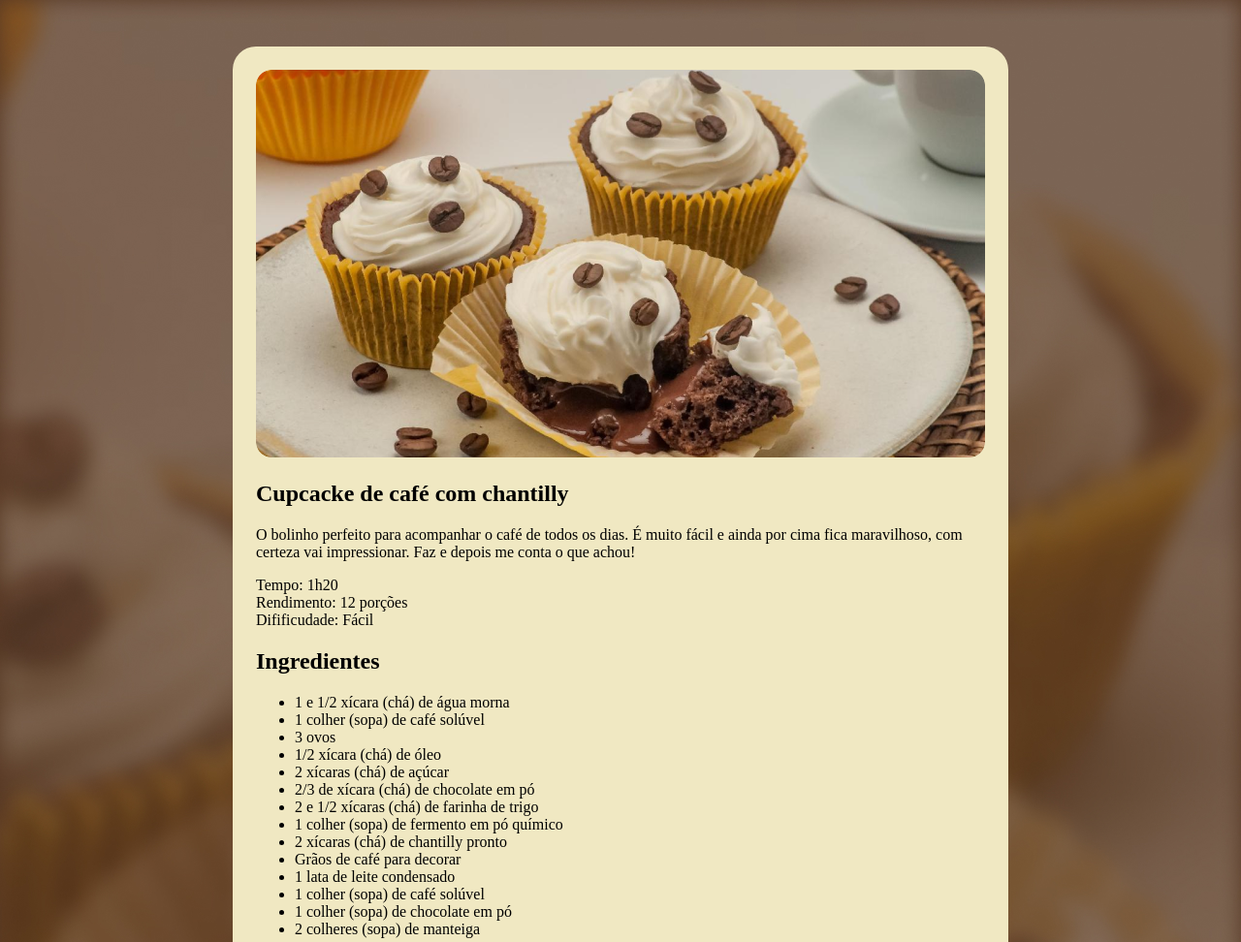
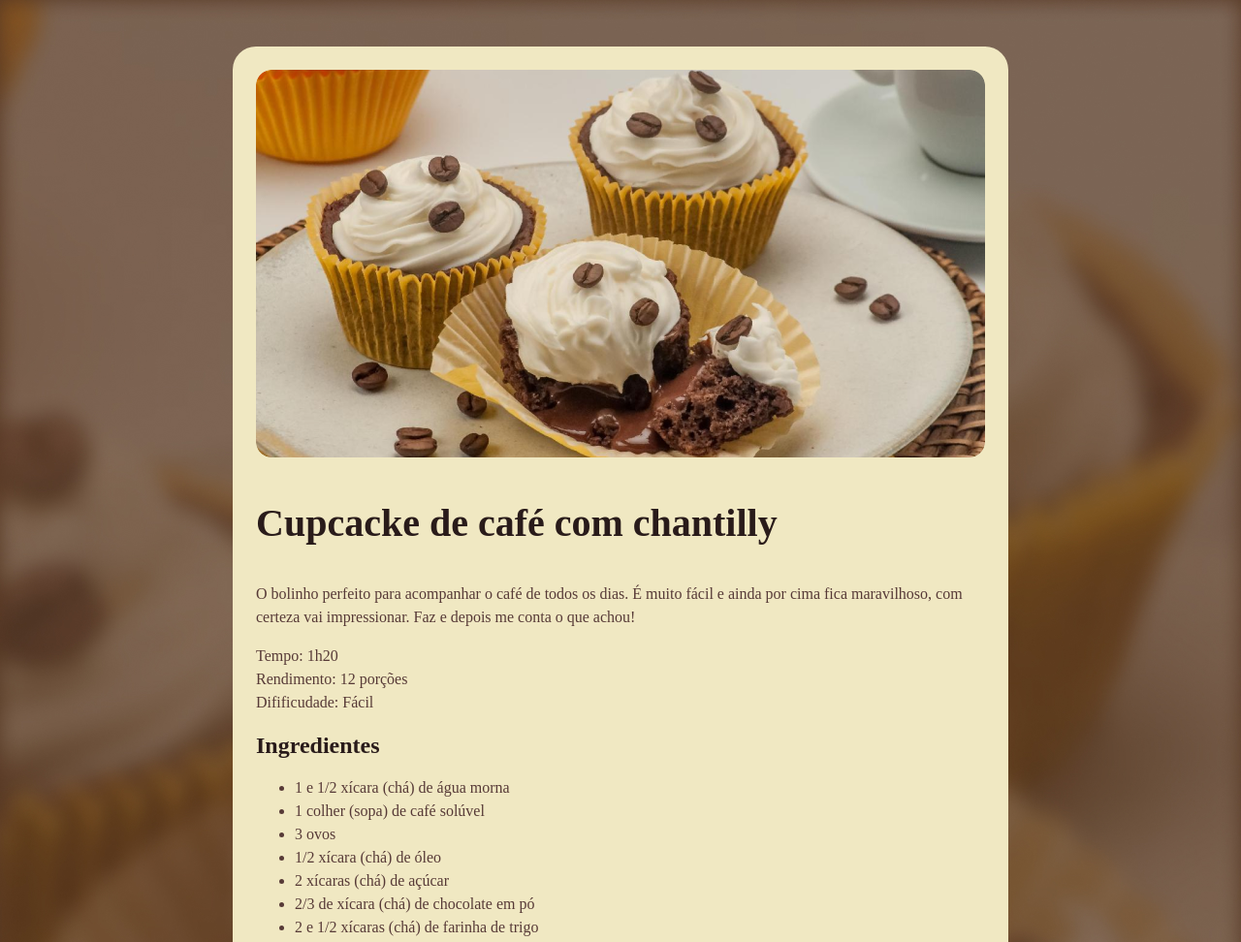
Before and after one commit to PITAGORASKARDEC99/rocketseat-projeto-pagina-de-receitas, a plain HTML site: page index.html in a window 1280 px wide. Shown: the top 972 px of the page at 97% size. Drawn offline with Linux system fonts and the light colour scheme.

Commit message:
trabalhando as fontes

```diff
--- a/style.css
+++ b/style.css
@@ -1,3 +1,9 @@
+:root{
+    font-family: "Alice", serif;
+    line-height: 150%;
+    color: #573A37;
+}
+
 body {
     background-image: url(assets/bg.jpg);
     background-size: cover;
@@ -15,3 +21,17 @@ body {
 img {
     border-radius: 16px;
 }
+h1
+{
+    line-height: 140%;
+    font-size: 40px;
+}
+
+h2
+{
+    font-size: 24px;
+}
+h1,h2
+{
+    color: #291b1a;
+}
```
